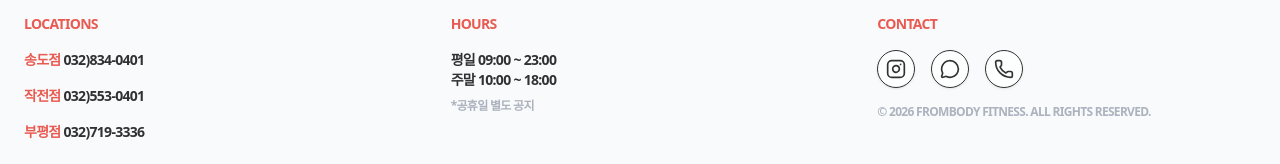
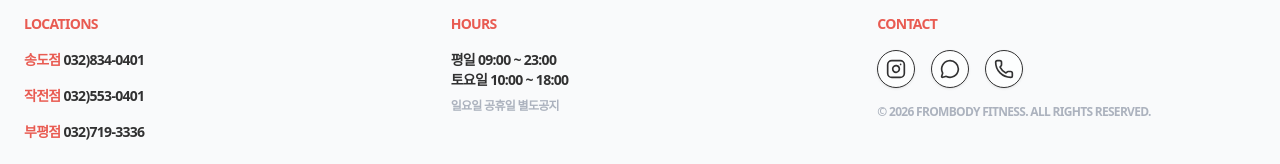
Before and after one commit to okmstyle-collab/from_body-landding, a React (Vite) app: page / in a window 1280 px wide. Shown: the part 6741-6905 px from the top of the page. Built offline with nearby package versions, Linux system fonts and the light colour scheme.

Commit message:
Update operating hours in footer

```diff
--- a/src/App.tsx
+++ b/src/App.tsx
@@ -403,8 +403,8 @@ export default function App() {
             <div>
               <div className="text-brand-point mb-4 font-black">HOURS</div>
               <p>평일 09:00 ~ 23:00</p>
-              <p>주말 10:00 ~ 18:00</p>
-              <p className="text-xs text-gray-400 mt-2">*공휴일 별도 공지</p>
+              <p>토요일 10:00 ~ 18:00</p>
+              <p className="text-xs text-gray-400 mt-2">일요일 공휴일 별도공지</p>
             </div>
             <div>
               <div className="text-brand-point mb-4 font-black">CONTACT</div>
```
